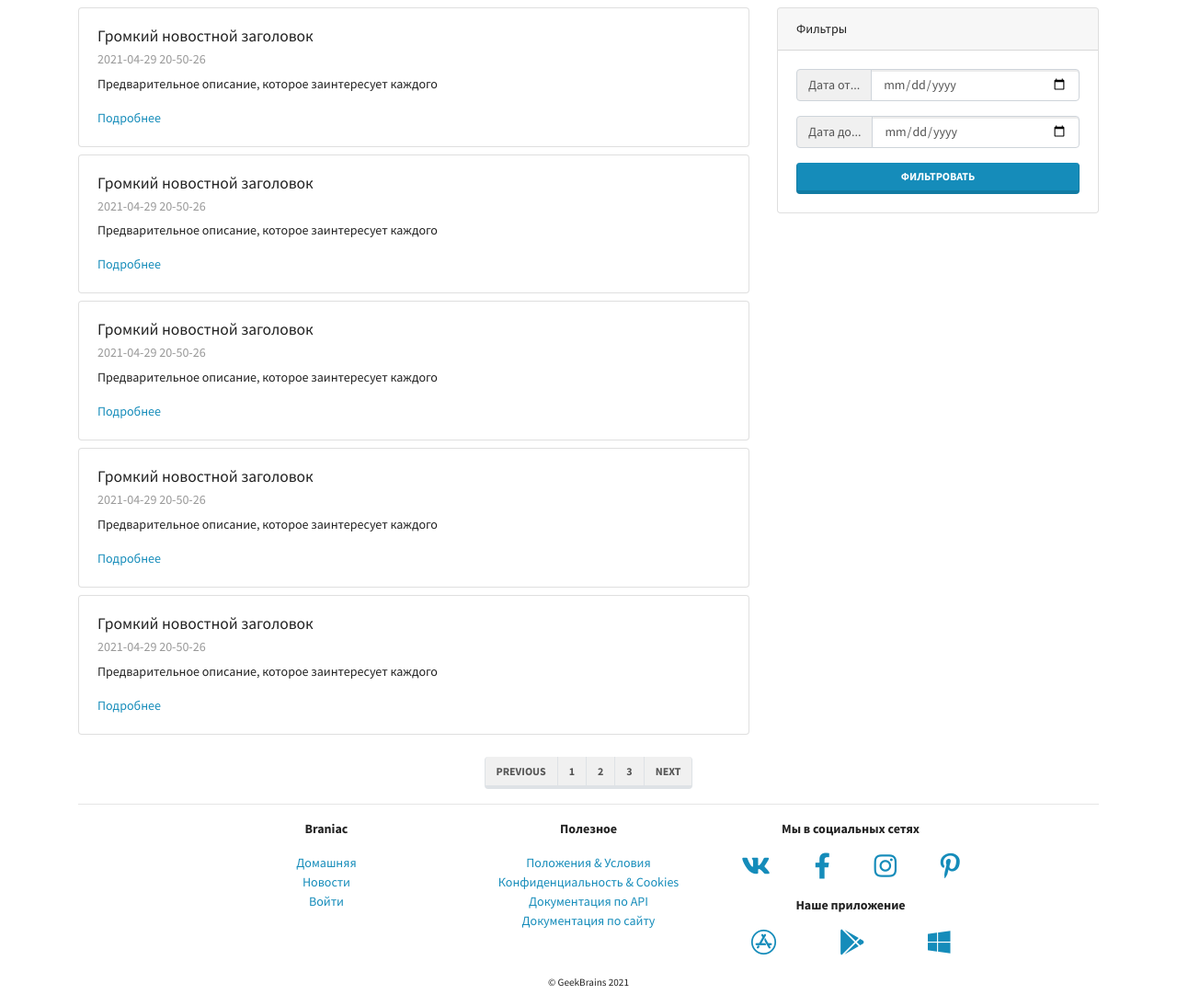
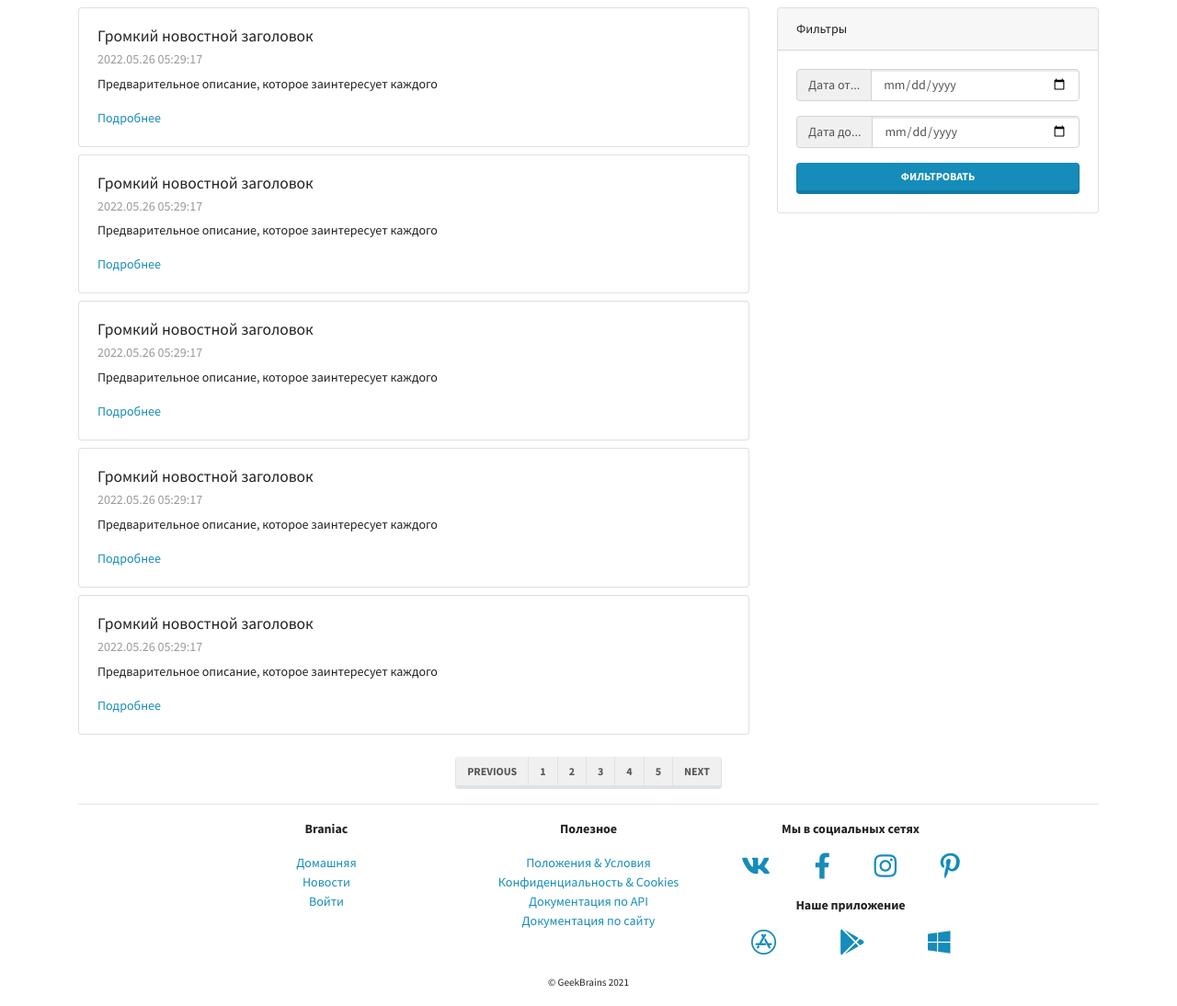
Before and after one commit to KazancevVitaly/django_framework, a Django app: page /mainapp/news/ in a window 1280 px wide. Shown: the part 77-1171 px from the top of the page at 92% size. Run offline with Django 3.2, Linux system fonts and the light colour scheme; some libraries are stand-ins or nearby versions.

Commit message:
email_to_link

```diff
--- a/BraniacLMS/mainapp/templates/mainapp/news.html
+++ b/BraniacLMS/mainapp/templates/mainapp/news.html
@@ -2,20 +2,25 @@
 
 {% block content %}
 
+{% with range as double_range %}
+
 <div class="row">
 
   <div class="col-lg-8">
-  {% for i in range %}
-      <div class="card my-2">
-        <div class="card-body">
+
+    {% for i in double_range %}
+    <div class="card my-2">
+      <div class="card-body">
         <h5 class="card-title">{{ news_title }}</h5>
-        <h6 class="card-subtitle mb-2 text-muted">2021-04-29 20-50-26</h6>
+        <h6 class="card-subtitle mb-2 text-muted">{{ datetime_obj|date:"Y.m.d h:i:s" }}</h6>
         <p class="card-text">{{ news_preview }}</p>
         <a href="#" class="card-link">Подробнее</a>
-        </div>
       </div>
-  {% endfor %}
+    </div>
+    {% endfor %}
+
   </div>
+
   <div class="col-lg-4">
     <div class="card my-2 sticky-top">
       <div class="card-header">
@@ -49,12 +54,16 @@
   <nav aria-label="Page navigation example">
     <ul class="pagination">
       <li class="page-item"><a class="page-link" href="#">Previous</a></li>
-      <li class="page-item"><a class="page-link" href="#">1</a></li>
-      <li class="page-item"><a class="page-link" href="#">2</a></li>
-      <li class="page-item"><a class="page-link" href="#">3</a></li>
+
+      {% for i in double_range %}
+      <li class="page-item"><a class="page-link" href="#">{{ i }}</a></li>
+      {% endfor %}
+
       <li class="page-item"><a class="page-link" href="#">Next</a></li>
     </ul>
   </nav>
 </div>
 
+{% endwith %}
+
 {% endblock content %}
--- a/BraniacLMS/mainapp/views.py
+++ b/BraniacLMS/mainapp/views.py
@@ -1,3 +1,4 @@
+from datetime import datetime
 from django.views.generic import TemplateView
 
 
@@ -15,7 +16,8 @@ class NewsPageView(TemplateView):
         context = {
             "news_title": "Громкий новостной заголовок",
             "news_preview": "Предварительное описание, которое заинтересует каждого",
-            "range": range(5),
+            "range": range(1, 6),
+            'datetime_obj': datetime.now()
         }
         return context
 
```
Also changed, not shown: BraniacLMS/mainapp/templates/mainapp/contacts.html (+4 -3 lines), BraniacLMS/mainapp/templatetags/email_to_link.py (added, +9 -0 lines), BraniacLMS/mainapp/templatetags/__init__.py (added).
